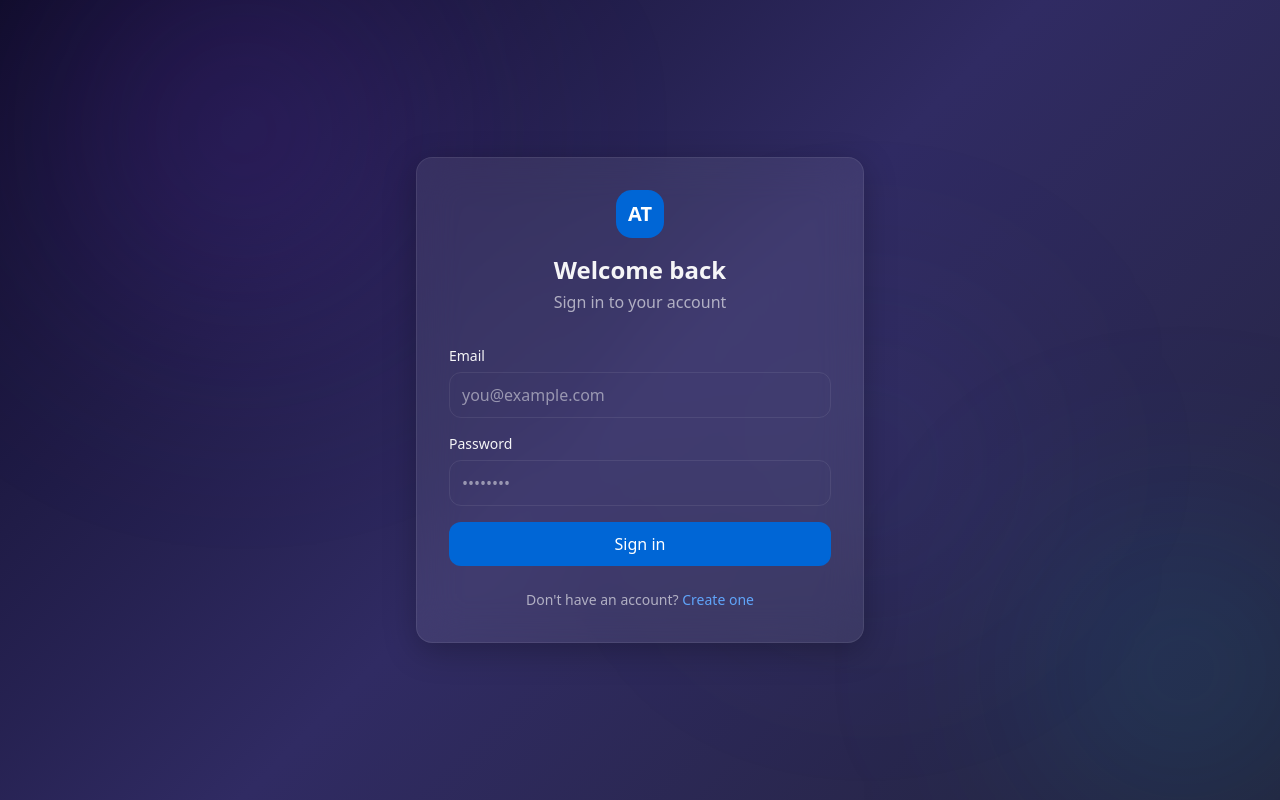
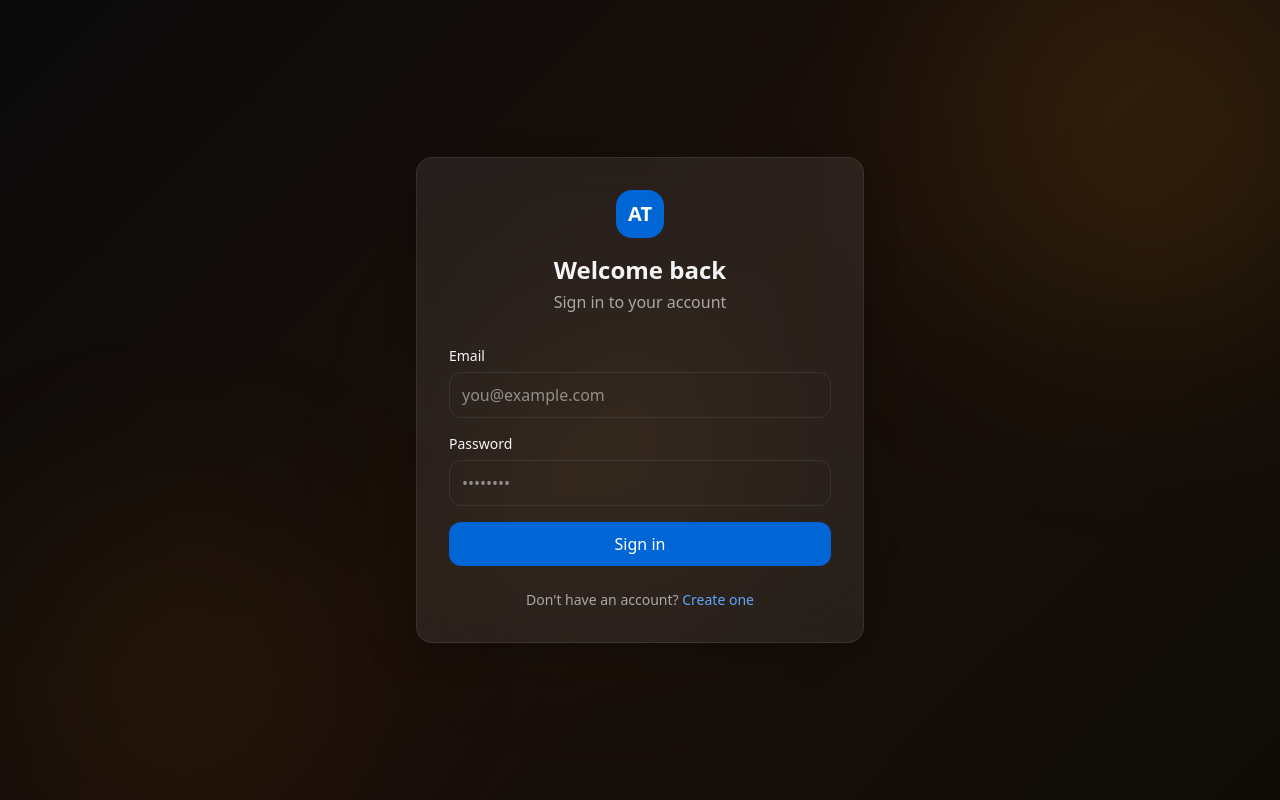
Before and after one commit to stenknz/afterpay-tracker, a Next.js app: page /login in a window 1280 px wide. Built offline with nearby package versions, Linux system fonts and the light colour scheme.

Commit message:
feat: switch to Dark Warm Amber background palette

```diff
--- a/src/app/globals.css
+++ b/src/app/globals.css
@@ -30,7 +30,7 @@
 @custom-variant dark (&:where(.dark, .dark *));
 
 html {
-  background: linear-gradient(135deg, #0f0c29, #302b63, #24243e);
+  background: linear-gradient(135deg, #0a0a0a, #1a0f0a, #0f0c08);
   background-attachment: fixed;
   min-height: 100%;
 }
@@ -46,27 +46,27 @@ html {
 .glow-orb--1 {
   width: 500px;
   height: 500px;
-  background: radial-gradient(circle, rgba(124, 58, 237, 0.25), transparent 70%);
+  background: radial-gradient(circle, rgba(245, 158, 11, 0.2), transparent 70%);
   top: -10%;
-  left: -5%;
+  right: -5%;
   animation: float 25s ease-in-out infinite;
 }
 
 .glow-orb--2 {
   width: 400px;
   height: 400px;
-  background: radial-gradient(circle, rgba(6, 182, 212, 0.2), transparent 70%);
+  background: radial-gradient(circle, rgba(217, 119, 6, 0.15), transparent 70%);
   bottom: -5%;
-  right: -5%;
+  left: -5%;
   animation: float 20s ease-in-out infinite reverse;
 }
 
 .glow-orb--3 {
   width: 350px;
   height: 350px;
-  background: radial-gradient(circle, rgba(99, 102, 241, 0.15), transparent 70%);
+  background: radial-gradient(circle, rgba(251, 191, 36, 0.1), transparent 70%);
   top: 40%;
-  left: 50%;
+  left: 30%;
   animation: float 30s ease-in-out infinite alternate;
 }
 
@@ -138,7 +138,7 @@ body {
 
 .border-primary-200,
 .dark\:border-primary-800 {
-  border-color: rgba(124, 58, 237, 0.2) !important;
+  border-color: rgba(245, 158, 11, 0.2) !important;
 }
 
 .border-accent-200,
@@ -194,5 +194,5 @@ body {
 
 .bg-primary-50,
 .dark\:bg-primary-900\/20 {
-  background: rgba(96, 165, 250, 0.1) !important;
+  background: rgba(245, 158, 11, 0.1) !important;
 }
```
